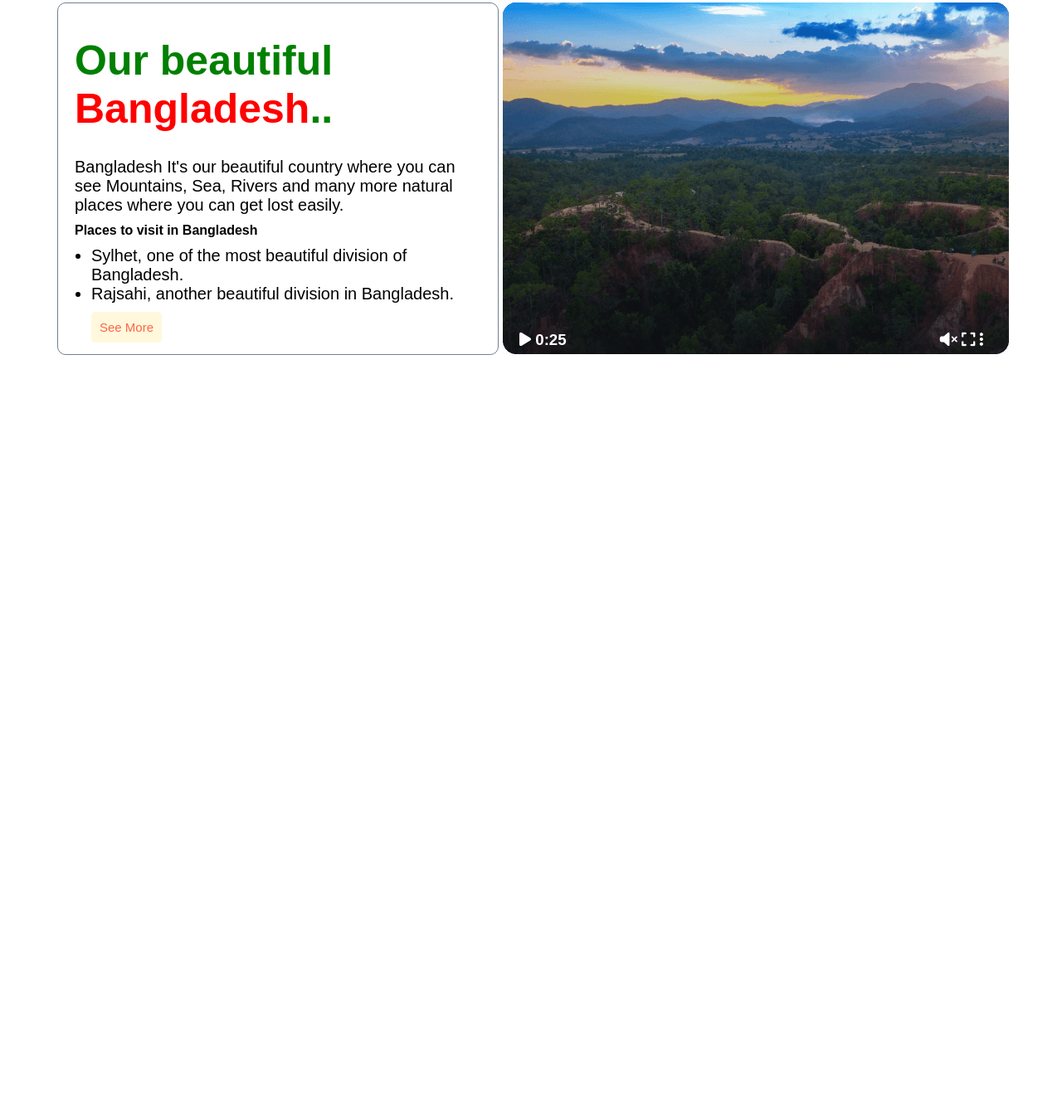
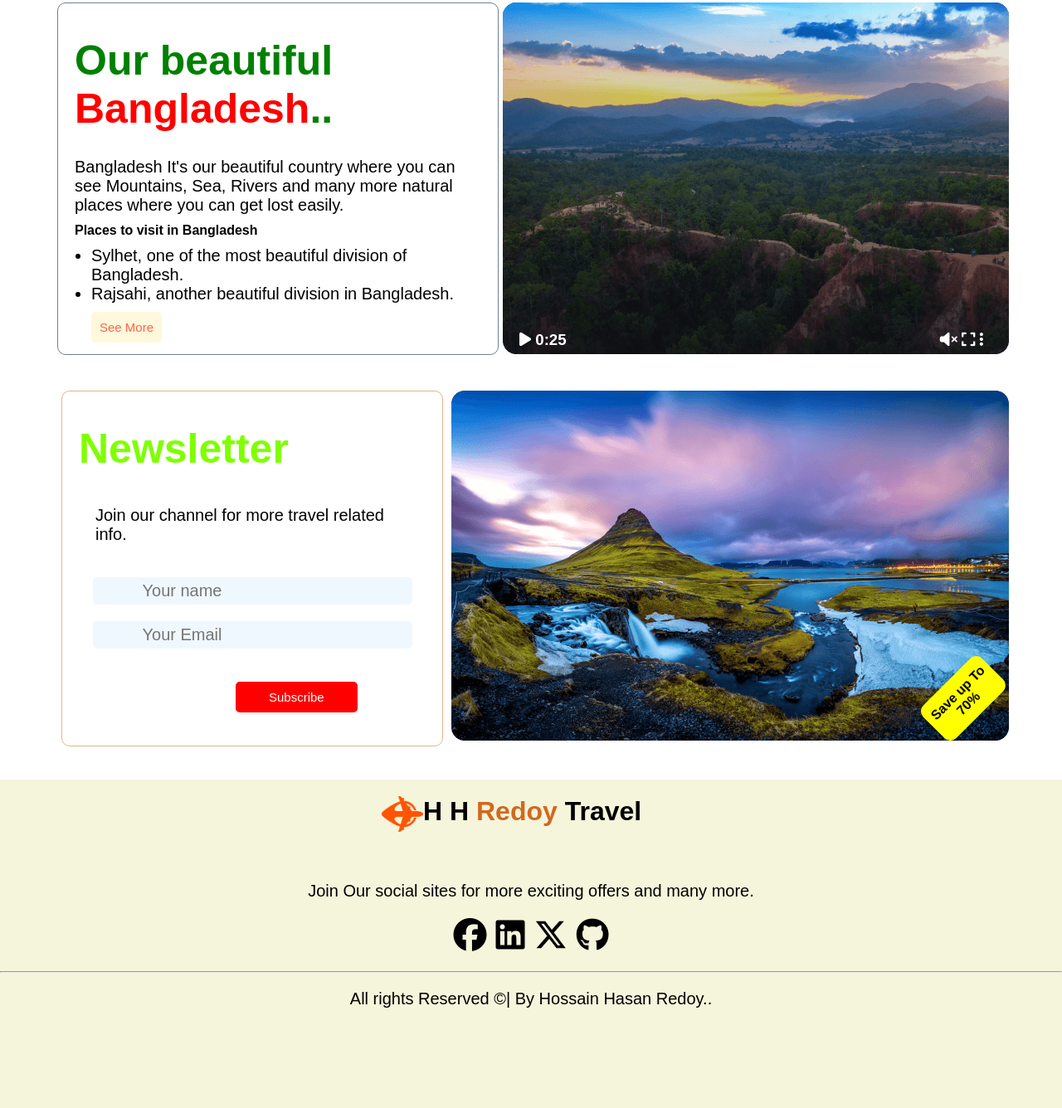
Before and after one commit to hasanredoy/my-2nd-project, a plain HTML site: page index.html in a window 1280 px wide. Shown: the part 5324-6660 px from the top of the page at 83% size. Before the commit the page ends 5775 px from the top, so only its background shows below. Drawn offline with Linux system fonts and the light colour scheme.

Commit message:
all done

```diff
--- a/index.html
+++ b/index.html
@@ -238,6 +238,40 @@
          </div>
        </div>
     </section>
+
+    <section class="newsletter">
+      <div class="newsDiv">
+        <h1>Newsletter</h1>
+        <p>Join our channel for more travel related info.</p>
+          <input type="text" placeholder="Your name">
+          <input type="email" id="email" placeholder="Your Email">
+            <div id="Sub">
+              <button class="Subscribe">Subscribe</button>
+            </div>
+      </div>
+      <div class="newsImage">
+        <img src="Rectangle 8 (1).png" alt="">
+        <div class="news-inner">
+            <h4> Save up To 70%</h4>
+        </div>
+      </div>
+    </section>
    </main>
+
+   <footer>
+    <div class="footer-banner">
+      <img src="Group 40071 (2).png" alt="" width="50px">
+       <h1>H H <span>Redoy</span> Travel</h1>
+    </div>
+    <p>
+      Join Our social sites for more exciting offers and many more.
+    </p>
+    <h2><i class="fa-brands fa-facebook"></i>  <i class="fa-brands fa-linkedin"></i> <i class="fa-brands fa-x-twitter"></i>
+      <i class="fa-brands fa-github"></i></h2>
+    <hr>
+    <p>
+      All rights Reserved &copy;| By Hossain Hasan Redoy..
+    </p>
+   </footer>
 </body>
 </html>
--- a/responsive.css
+++ b/responsive.css
@@ -195,6 +195,24 @@
     #inner .oneee{
       display: none;
     }
+    .newsletter{
+      display: flex;
+      width: 90%;
+      margin: 0 auto;
+      flex-direction: column;
+    }
+    .newsDiv{
+      width: 100%;
+      margin-bottom: 10px;
+    }
+
+    .newsImage{
+      width: 100%;
+    }
+    .newsImage>img{
+      width: 100%;
+
+    }
   }
 @media screen and (min-width:601px) and (max-width:1000px) {
   nav{
@@ -371,4 +389,22 @@
     #inner .oneee{
       display: none;
     }
+    .newsletter{
+      display: flex;
+      width: 90%;
+      margin: 0 auto;
+      flex-direction: column;
+    }
+    .newsDiv{
+      width: 100%;
+      margin-bottom: 10px;
+    }
+
+    .newsImage{
+      width: 100%;
+    }
+    .newsImage>img{
+      width: 100%;
+
+    }
 }
--- a/style.css
+++ b/style.css
@@ -537,3 +537,85 @@ button:hover{
   margin-left: 10px;
   cursor: pointer;
 }
+
+/* newsletter */
+
+.newsletter{
+  display: flex;
+  width: 90%;
+  margin: 40px auto;
+  position: relative;
+}
+
+.newsletter h1{
+  font-size: 50px;
+  padding: 20px 0;
+  color: chartreuse;
+}
+.newsDiv{
+  width: 50%;
+  border: 1px solid burlywood;
+  border-radius: 10px;
+  padding: 20px;
+  margin: 0 10px;
+}
+.newsDiv p{
+  font-size: 20px;
+  padding: 20px;
+}
+.newsDiv>input{
+  display: block;
+  padding: 5px 60px;
+  color: black;
+  background-color: aliceblue;
+  margin: 20px auto;
+  font-size: 20px;
+}
+#Sub{
+  width: 40px;
+  margin: 0 auto;
+}
+.Subscribe{
+  padding: 10px 40px;
+  margin: 20px auto;
+  background-color: red;
+  color: white;
+}
+
+.news-inner{
+  width: 100px;
+  text-align: center;
+  background-color: yellow;
+  padding: 10px 5px;
+  border-radius: 10px;
+  position: absolute;
+  bottom: 30px;
+  right: 5px;
+  rotate: -45deg;
+}
+
+/* footer */
+
+footer{
+  background-color: beige;
+  padding-bottom: 100px;
+
+}
+.footer-banner{
+  display: flex;
+  margin: 20px auto;
+  padding: 20px;
+  width: 400px;
+}
+
+footer p{
+  text-align: center;
+  font-size: 20px;
+  padding-bottom: 20px;
+  padding-top: 20px;
+}
+footer h2{
+  text-align: center;
+  font-size: 40px;
+  padding-bottom: 20px;
+}
```
